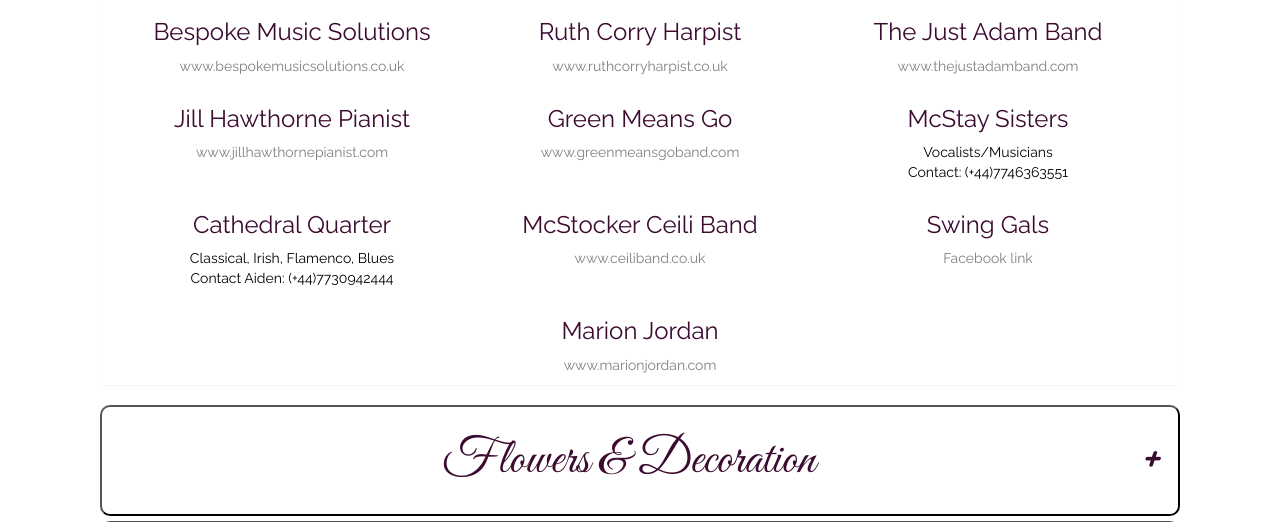
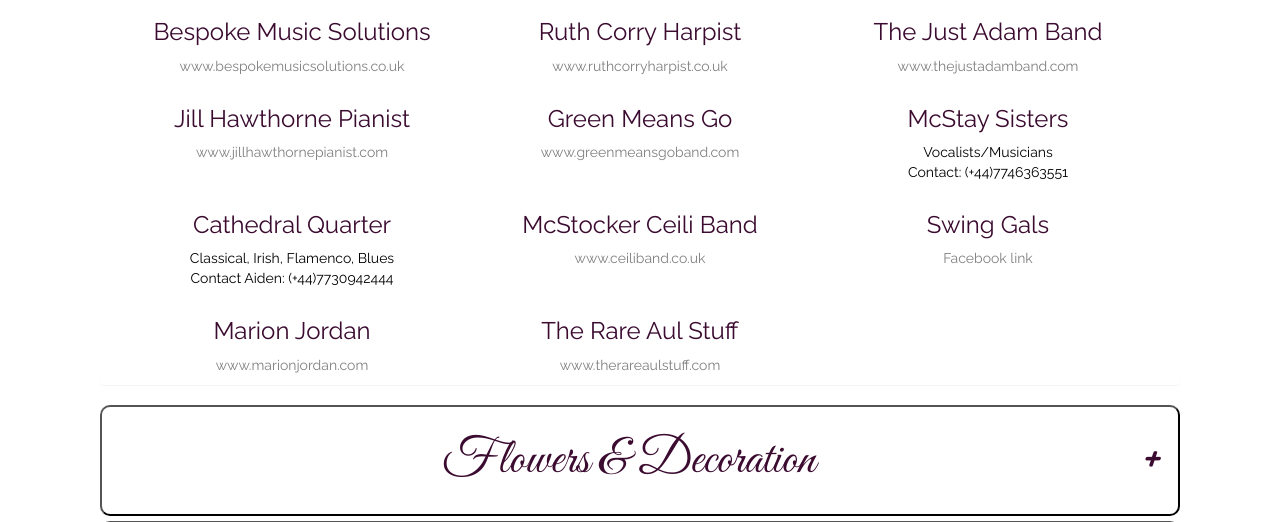
Before and after one commit to kgmaxwell1990/old-court-chapel-weddings-django, a Django app: page /vendors/ in a window 1280 px wide, after a click on "Music". Shown: the part 1158-1680 px from the top of the page. Run offline with Django 3.2, Linux system fonts and the light colour scheme; some libraries are stand-ins or nearby versions.

Commit message:
added vendors

```diff
--- a/home/templates/vendors.html
+++ b/home/templates/vendors.html
@@ -539,17 +539,18 @@
 
             <div class="row">
               <div class="col-md-4">
-                </div>
-
-                <div class="col-md-4">
                   <h3 class="raleway">Marion Jordan</h3>
                   <p><a href="http://www.marionjordan.com/" target="_blank">www.marionjordan.com</a></p>
+              </div>
 
-                </div>
+              <div class="col-md-4">
+                  <h3 class="raleway">The Rare Aul Stuff</h3>
+                  <p><a href="https://www.therareaulstuff.com/" target="_blank">www.therareaulstuff.com</a></p>
+              </div>
 
-                <div class="col-md-4">
+              <div class="col-md-4">
 
-                  </div>
+              </div>
             </div>
 
 
```
